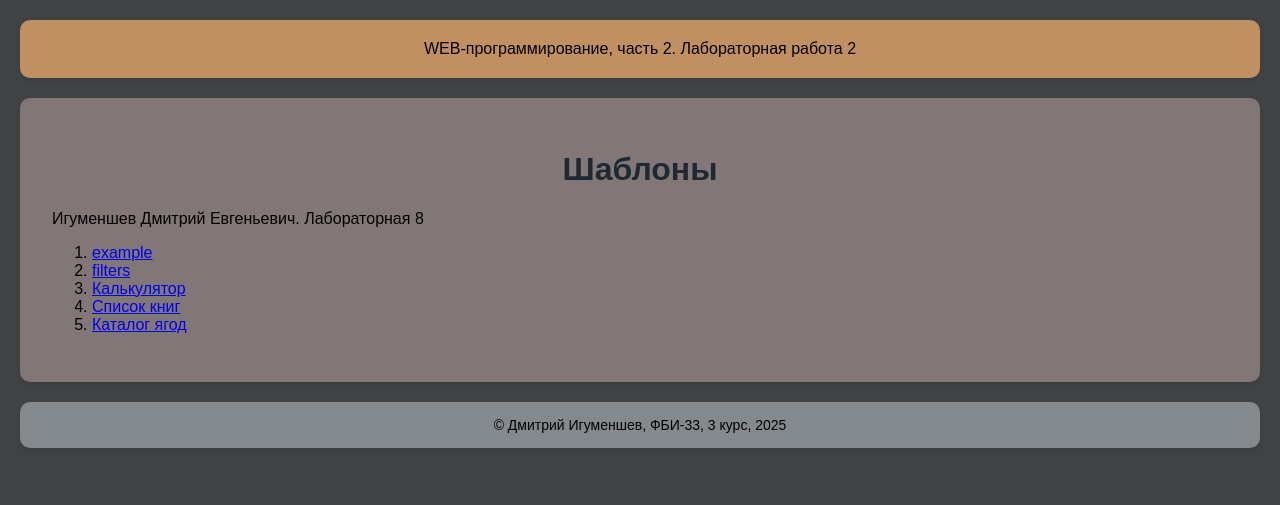
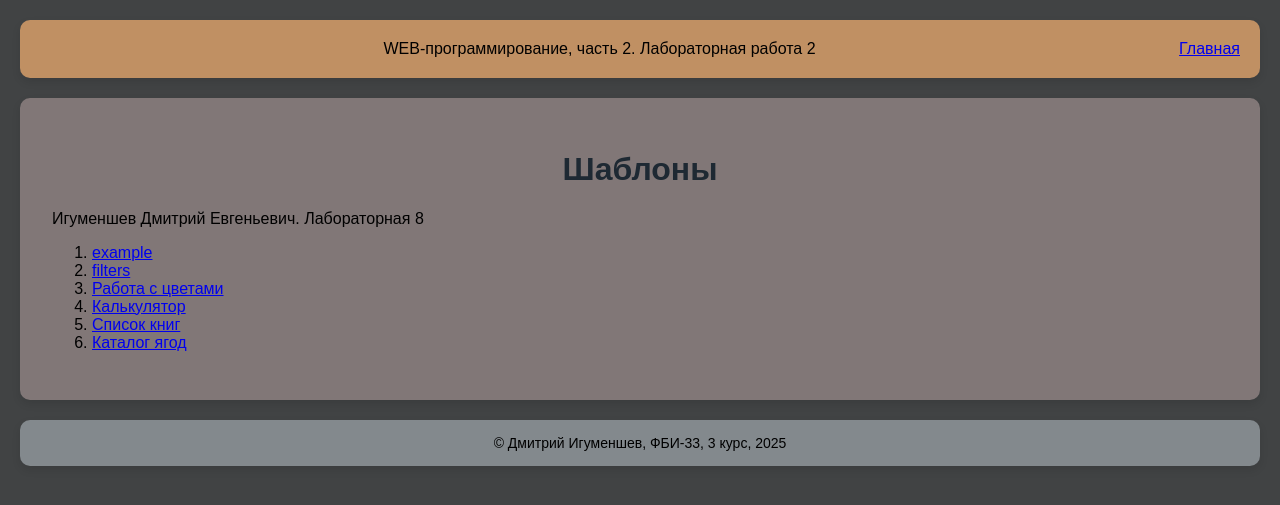
Before and after one commit to mynameisdmitry/web-back-labs, a Flask app: page /lab2/ in a window 1280 px wide. Shown: the top 505 px of the page. Run offline with Flask 3, Linux system fonts and the light colour scheme.

Commit message:
Добавление ссылок

```diff
--- a/app.py
+++ b/app.py
@@ -429,9 +429,16 @@ def index():
                     <p>Знакомство с Flask и создание базового веб-приложения</p>
                     <a href="/lab1" class="button">Перейти к работе</a>
                 </div>
+                <div class="info-card">
+                    <h3>Лабораторная работа 2</h3>
+                    <p>Работа с шаблонами и маршрутизацией</p>
+                    <a href="/lab2" class="button">Перейти к работе</a>
+                </div>
             </div>
 
             <div class="nav-menu">
+                <a href="/lab1">Лабораторная работа 1</a> |
+                <a href="/lab2">Лабораторная работа 2</a> |
                 <a href="/lab1/http_codes">Тестирование HTTP кодов</a> |
                 <a href="/nonexistent-page">Тест 404 ошибки</a> |
                 <a href="/lab1/server_error">Тест 500 ошибки</a>
--- a/templates/base.html
+++ b/templates/base.html
@@ -9,6 +9,7 @@
 <body>
     <header>
         WEB-программирование, часть 2. {{ self.lab() }}
+        <a href="/" style="float: right; margin-left: 20px;">Главная</a>
     </header>
 
     <main>
--- a/templates/lab2.html
+++ b/templates/lab2.html
@@ -15,6 +15,9 @@
         <a href="/lab2/filters">filters</a>
     </li>
     <li>
+        <a href="/lab2/flowers">Работа с цветами</a>
+    </li>
+    <li>
         <a href="/lab2/calc/">Калькулятор</a>
     </li>
     <li>
```
